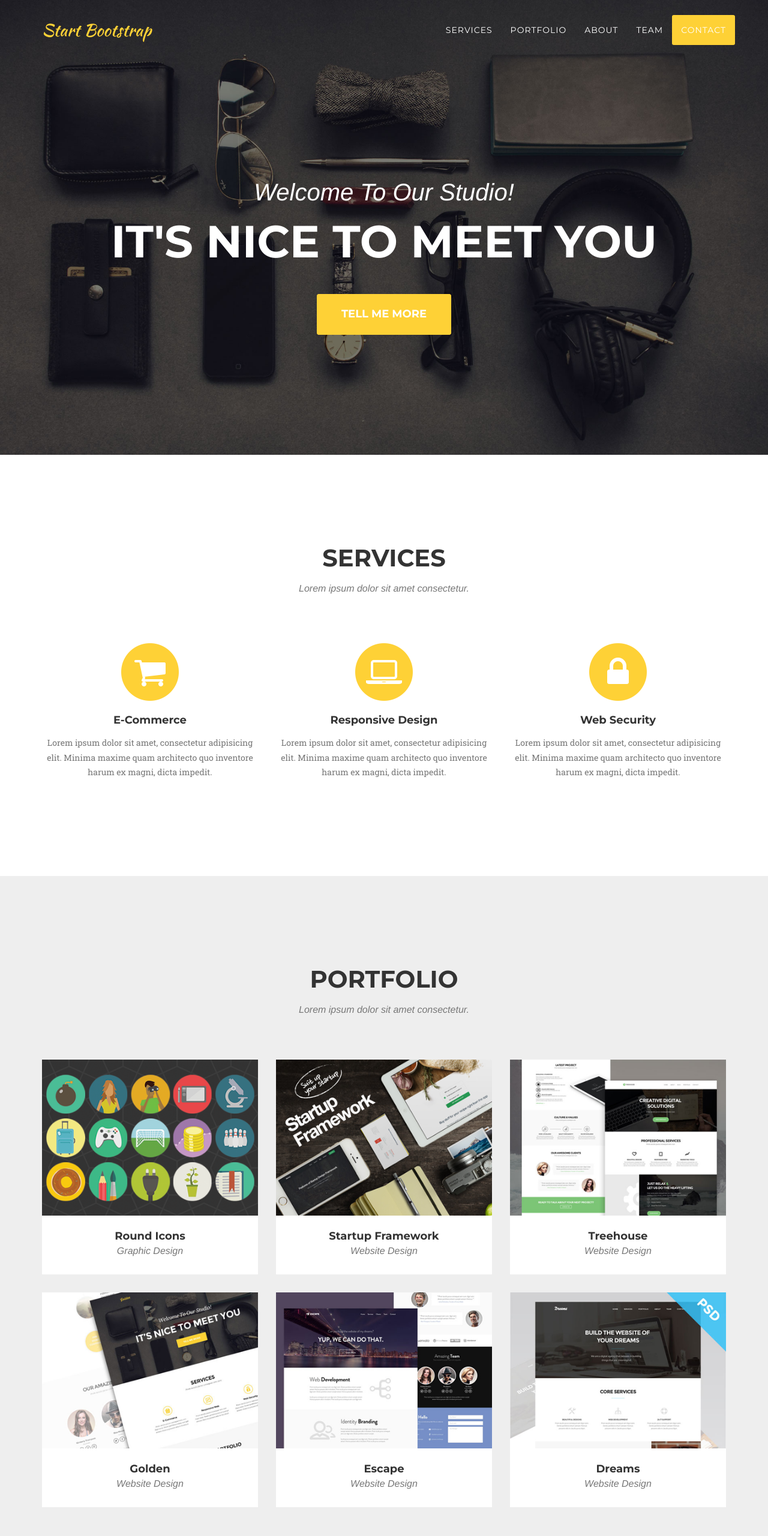
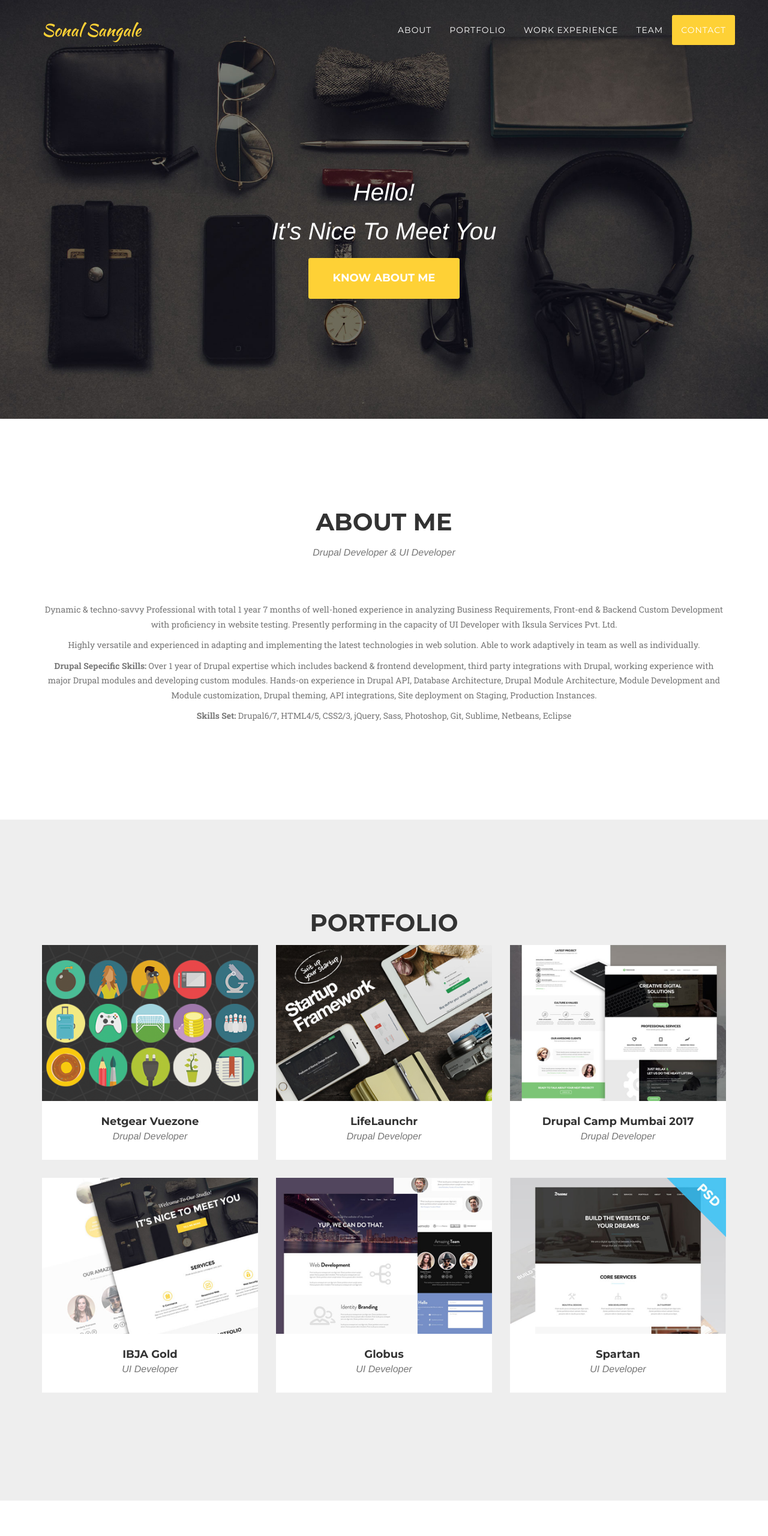
Before and after one commit to sonalsangale/sonalsangale, a website: page index.html in a window 1280 px wide. Shown: the top 2560 px of the page at 60% size. Drawn offline with nearby package versions, Linux system fonts and the light colour scheme; a web font is replaced by a local one.

Commit message:
content changes

```diff
--- a/index.html
+++ b/index.html
@@ -9,7 +9,7 @@
     <meta name="description" content="">
     <meta name="author" content="">
 
-    <title>Agency - Start Bootstrap Theme</title>
+    <title>Sonal Portfolio</title>
 
     <!-- Bootstrap Core CSS -->
     <link href="vendor/bootstrap/css/bootstrap.min.css" rel="stylesheet">
@@ -22,7 +22,7 @@
     <link href='https://fonts.googleapis.com/css?family=Roboto+Slab:400,100,300,700' rel='stylesheet' type='text/css'>
 
     <!-- Theme CSS -->
-    <link href="css/agency.min.css" rel="stylesheet">
+    <link href="css/agency.css" rel="stylesheet">
 
     <!-- HTML5 Shim and Respond.js IE8 support of HTML5 elements and media queries -->
     <!-- WARNING: Respond.js doesn't work if you view the page via file:// -->
@@ -43,7 +43,7 @@
                 <button type="button" class="navbar-toggle" data-toggle="collapse" data-target="#bs-example-navbar-collapse-1">
                     <span class="sr-only">Toggle navigation</span> Menu <i class="fa fa-bars"></i>
                 </button>
-                <a class="navbar-brand page-scroll" href="#page-top">Start Bootstrap</a>
+                <a class="navbar-brand page-scroll" href="#page-top">Sonal Sangale</a>
             </div>
 
             <!-- Collect the nav links, forms, and other content for toggling -->
@@ -53,13 +53,13 @@
                         <a href="#page-top"></a>
                     </li>
                     <li>
-                        <a class="page-scroll" href="#services">Services</a>
+                        <a class="page-scroll" href="#services">About</a>
                     </li>
                     <li>
                         <a class="page-scroll" href="#portfolio">Portfolio</a>
                     </li>
                     <li>
-                        <a class="page-scroll" href="#about">About</a>
+                        <a class="page-scroll" href="#about">Work Experience</a>
                     </li>
                     <li>
                         <a class="page-scroll" href="#team">Team</a>
@@ -78,9 +78,9 @@
     <header>
         <div class="container">
             <div class="intro-text">
-                <div class="intro-lead-in">Welcome To Our Studio!</div>
-                <div class="intro-heading">It's Nice To Meet You</div>
-                <a href="#services" class="page-scroll btn btn-xl">Tell Me More</a>
+                <div class="intro-lead-in">Hello!</div>
+                <div class="intro-lead-in">It's Nice To Meet You</div>
+                <a href="#services" class="page-scroll btn btn-xl">Know about me</a>
             </div>
         </div>
     </header>
@@ -90,34 +90,21 @@
         <div class="container">
             <div class="row">
                 <div class="col-lg-12 text-center">
-                    <h2 class="section-heading">Services</h2>
-                    <h3 class="section-subheading text-muted">Lorem ipsum dolor sit amet consectetur.</h3>
+                    <h2 class="section-heading">About Me</h2>
+                    <h3 class="section-subheading text-muted">Drupal Developer & UI Developer</h3>
                 </div>
             </div>
             <div class="row text-center">
-                <div class="col-md-4">
-                    <span class="fa-stack fa-4x">
+                <div class="col-md-12">
+                    <!-- <span class="fa-stack fa-5x">
                         <i class="fa fa-circle fa-stack-2x text-primary"></i>
                         <i class="fa fa-shopping-cart fa-stack-1x fa-inverse"></i>
-                    </span>
-                    <h4 class="service-heading">E-Commerce</h4>
-                    <p class="text-muted">Lorem ipsum dolor sit amet, consectetur adipisicing elit. Minima maxime quam architecto quo inventore harum ex magni, dicta impedit.</p>
-                </div>
-                <div class="col-md-4">
-                    <span class="fa-stack fa-4x">
-                        <i class="fa fa-circle fa-stack-2x text-primary"></i>
-                        <i class="fa fa-laptop fa-stack-1x fa-inverse"></i>
-                    </span>
-                    <h4 class="service-heading">Responsive Design</h4>
-                    <p class="text-muted">Lorem ipsum dolor sit amet, consectetur adipisicing elit. Minima maxime quam architecto quo inventore harum ex magni, dicta impedit.</p>
-                </div>
-                <div class="col-md-4">
-                    <span class="fa-stack fa-4x">
-                        <i class="fa fa-circle fa-stack-2x text-primary"></i>
-                        <i class="fa fa-lock fa-stack-1x fa-inverse"></i>
-                    </span>
-                    <h4 class="service-heading">Web Security</h4>
-                    <p class="text-muted">Lorem ipsum dolor sit amet, consectetur adipisicing elit. Minima maxime quam architecto quo inventore harum ex magni, dicta impedit.</p>
+                    </span> -->
+                    <!-- <h4 class="service-heading">E-Commerce</h4> -->
+                    <p class="text-muted">Dynamic & techno-savvy Professional with total 1 year 7 months of well-honed experience in analyzing Business Requirements, Front-end & Backend Custom Development with proficiency in website testing. Presently performing in the capacity of UI Developer with Iksula Services Pvt. Ltd.</p>
+                    <p class="text-muted">Highly versatile and experienced in adapting and implementing the latest technologies in web solution. Able to work adaptively in team as well as individually.</p>
+                    <p class="text-muted"><b>Drupal Sepecific Skills:</b> Over 1 year of Drupal expertise which includes backend & frontend development, third party integrations with Drupal, working experience with major Drupal modules and developing custom modules. Hands-on experience in Drupal API, Database Architecture, Drupal Module Architecture, Module Development and Module customization, Drupal theming, API integrations, Site deployment on Staging, Production Instances.</p>
+                    <p class="text-muted"><b>Skills Set:</b> Drupal6/7, HTML4/5, CSS2/3, jQuery, Sass, Photoshop,  Git, Sublime, Netbeans, Eclipse</p>
                 </div>
             </div>
         </div>
@@ -129,7 +116,7 @@
             <div class="row">
                 <div class="col-lg-12 text-center">
                     <h2 class="section-heading">Portfolio</h2>
-                    <h3 class="section-subheading text-muted">Lorem ipsum dolor sit amet consectetur.</h3>
+                    <!-- <h3 class="section-subheading text-muted">Lorem ipsum dolor sit amet consectetur.</h3> -->
                 </div>
             </div>
             <div class="row">
@@ -143,8 +130,8 @@
                         <img src="img/portfolio/roundicons.png" class="img-responsive" alt="">
                     </a>
                     <div class="portfolio-caption">
-                        <h4>Round Icons</h4>
-                        <p class="text-muted">Graphic Design</p>
+                        <h4>Netgear Vuezone</h4>
+                        <p class="text-muted">Drupal Developer</p>
                     </div>
                 </div>
                 <div class="col-md-4 col-sm-6 portfolio-item">
@@ -157,8 +144,8 @@
                         <img src="img/portfolio/startup-framework.png" class="img-responsive" alt="">
                     </a>
                     <div class="portfolio-caption">
-                        <h4>Startup Framework</h4>
-                        <p class="text-muted">Website Design</p>
+                        <h4>LifeLaunchr</h4>
+                        <p class="text-muted">Drupal Developer</p>
                     </div>
                 </div>
                 <div class="col-md-4 col-sm-6 portfolio-item">
@@ -171,8 +158,8 @@
                         <img src="img/portfolio/treehouse.png" class="img-responsive" alt="">
                     </a>
                     <div class="portfolio-caption">
-                        <h4>Treehouse</h4>
-                        <p class="text-muted">Website Design</p>
+                        <h4>Drupal Camp Mumbai 2017</h4>
+                        <p class="text-muted">Drupal Developer</p>
                     </div>
                 </div>
                 <div class="col-md-4 col-sm-6 portfolio-item">
@@ -185,8 +172,8 @@
                         <img src="img/portfolio/golden.png" class="img-responsive" alt="">
                     </a>
                     <div class="portfolio-caption">
-                        <h4>Golden</h4>
-                        <p class="text-muted">Website Design</p>
+                        <h4>IBJA Gold</h4>
+                        <p class="text-muted">UI Developer</p>
                     </div>
                 </div>
                 <div class="col-md-4 col-sm-6 portfolio-item">
@@ -199,8 +186,8 @@
                         <img src="img/portfolio/escape.png" class="img-responsive" alt="">
                     </a>
                     <div class="portfolio-caption">
-                        <h4>Escape</h4>
-                        <p class="text-muted">Website Design</p>
+                        <h4>Globus</h4>
+                        <p class="text-muted">UI Developer</p>
                     </div>
                 </div>
                 <div class="col-md-4 col-sm-6 portfolio-item">
@@ -213,8 +200,8 @@
                         <img src="img/portfolio/dreams.png" class="img-responsive" alt="">
                     </a>
                     <div class="portfolio-caption">
-                        <h4>Dreams</h4>
-                        <p class="text-muted">Website Design</p>
+                        <h4>Spartan</h4>
+                        <p class="text-muted">UI Developer</p>
                     </div>
                 </div>
             </div>
@@ -226,7 +213,7 @@
         <div class="container">
             <div class="row">
                 <div class="col-lg-12 text-center">
-                    <h2 class="section-heading">About</h2>
+                    <h2 class="section-heading">Work Experience</h2>
                     <h3 class="section-subheading text-muted">Lorem ipsum dolor sit amet consectetur.</h3>
                 </div>
             </div>
@@ -239,8 +226,8 @@
                             </div>
                             <div class="timeline-panel">
                                 <div class="timeline-heading">
-                                    <h4>2009-2011</h4>
-                                    <h4 class="subheading">Our Humble Beginnings</h4>
+                                    <h4>June,2015 - July,2016</h4>
+                                    <h4 class="subheading">Humble Beginning</h4>
                                 </div>
                                 <div class="timeline-body">
                                     <p class="text-muted">Lorem ipsum dolor sit amet, consectetur adipisicing elit. Sunt ut voluptatum eius sapiente, totam reiciendis temporibus qui quibusdam, recusandae sit vero unde, sed, incidunt et ea quo dolore laudantium consectetur!</p>
@@ -253,8 +240,8 @@
                             </div>
                             <div class="timeline-panel">
                                 <div class="timeline-heading">
-                                    <h4>March 2011</h4>
-                                    <h4 class="subheading">An Agency is Born</h4>
+                                    <h4>August,2016 - October,2016</h4>
+                                    <h4 class="subheading">Company Merging</h4>
                                 </div>
                                 <div class="timeline-body">
                                     <p class="text-muted">Lorem ipsum dolor sit amet, consectetur adipisicing elit. Sunt ut voluptatum eius sapiente, totam reiciendis temporibus qui quibusdam, recusandae sit vero unde, sed, incidunt et ea quo dolore laudantium consectetur!</p>
@@ -267,22 +254,8 @@
                             </div>
                             <div class="timeline-panel">
                                 <div class="timeline-heading">
-                                    <h4>December 2012</h4>
-                                    <h4 class="subheading">Transition to Full Service</h4>
-                                </div>
-                                <div class="timeline-body">
-                                    <p class="text-muted">Lorem ipsum dolor sit amet, consectetur adipisicing elit. Sunt ut voluptatum eius sapiente, totam reiciendis temporibus qui quibusdam, recusandae sit vero unde, sed, incidunt et ea quo dolore laudantium consectetur!</p>
-                                </div>
-                            </div>
-                        </li>
-                        <li class="timeline-inverted">
-                            <div class="timeline-image">
-                                <img class="img-circle img-responsive" src="img/about/4.jpg" alt="">
-                            </div>
-                            <div class="timeline-panel">
-                                <div class="timeline-heading">
-                                    <h4>July 2014</h4>
-                                    <h4 class="subheading">Phase Two Expansion</h4>
+                                    <h4>November,2016 - Present</h4>
+                                    <h4 class="subheading">Transition to UI Developer</h4>
                                 </div>
                                 <div class="timeline-body">
                                     <p class="text-muted">Lorem ipsum dolor sit amet, consectetur adipisicing elit. Sunt ut voluptatum eius sapiente, totam reiciendis temporibus qui quibusdam, recusandae sit vero unde, sed, incidunt et ea quo dolore laudantium consectetur!</p>
@@ -292,8 +265,8 @@
                         <li class="timeline-inverted">
                             <div class="timeline-image">
                                 <h4>Be Part
-                                    <br>Of Our
-                                    <br>Story!</h4>
+                                    <br>Of Your
+                                    <br>Company!</h4>
                             </div>
                         </li>
                     </ul>
@@ -307,7 +280,7 @@
         <div class="container">
             <div class="row">
                 <div class="col-lg-12 text-center">
-                    <h2 class="section-heading">Our Amazing Team</h2>
+                    <h2 class="section-heading">Amazing Guides</h2>
                     <h3 class="section-subheading text-muted">Lorem ipsum dolor sit amet consectetur.</h3>
                 </div>
             </div>
@@ -367,7 +340,7 @@
     </section>
 
     <!-- Clients Aside -->
-    <aside class="clients">
+    <!-- <aside class="clients">
         <div class="container">
             <div class="row">
                 <div class="col-md-3 col-sm-6">
@@ -392,19 +365,40 @@
                 </div>
             </div>
         </div>
-    </aside>
+    </aside> -->
 
     <!-- Contact Section -->
     <section id="contact">
         <div class="container">
             <div class="row">
                 <div class="col-lg-12 text-center">
-                    <h2 class="section-heading">Contact Us</h2>
+                    <h2 class="section-heading">Contact Me</h2>
                     <h3 class="section-subheading text-muted">Lorem ipsum dolor sit amet consectetur.</h3>
                 </div>
             </div>
             <div class="row">
-                <div class="col-lg-12">
+                <div class="col-md-4">
+                    <!-- <span class="copyright">Copyright &copy; Your Website 2016</span> -->
+                </div>
+                <div class="col-md-4">
+                    <ul class="list-inline social-buttons">
+                        <li><a href="#"><i class="fa fa-twitter"></i></a>
+                        </li>
+                        <li><a href="#"><i class="fa fa-facebook"></i></a>
+                        </li>
+                        <li><a href="#"><i class="fa fa-linkedin"></i></a>
+                        </li>
+                    </ul>
+                </div>
+                <!-- <div class="col-md-4">
+                    <ul class="list-inline quicklinks">
+                        <li><a href="#">Privacy Policy</a>
+                        </li>
+                        <li><a href="#">Terms of Use</a>
+                        </li>
+                    </ul>
+                </div> -->
+                <!-- <div class="col-lg-12">
                     <form name="sentMessage" id="contactForm" novalidate>
                         <div class="row">
                             <div class="col-md-6">
@@ -435,11 +429,11 @@
                         </div>
                     </form>
                 </div>
-            </div>
+            </div> -->
         </div>
     </section>
 
-    <footer>
+    <!-- <footer>
         <div class="container">
             <div class="row">
                 <div class="col-md-4">
@@ -465,7 +459,7 @@
                 </div>
             </div>
         </div>
-    </footer>
+    </footer> -->
 
     <!-- Portfolio Modals -->
     <!-- Use the modals below to showcase details about your portfolio projects! -->
--- a/scss/agency.scss
+++ b/scss/agency.scss
@@ -491,8 +491,8 @@ section {
                 padding: 0 20px 20px 100px;
             }
             .timeline-image {
-                width: 170px;
-                height: 170px;
+                width: 190px;
+                height: 190px;
                 margin-left: -85px;
                 h4 {
                     margin-top: 40px;
```
Also changed, not shown: css/agency.css, 1 other file.
